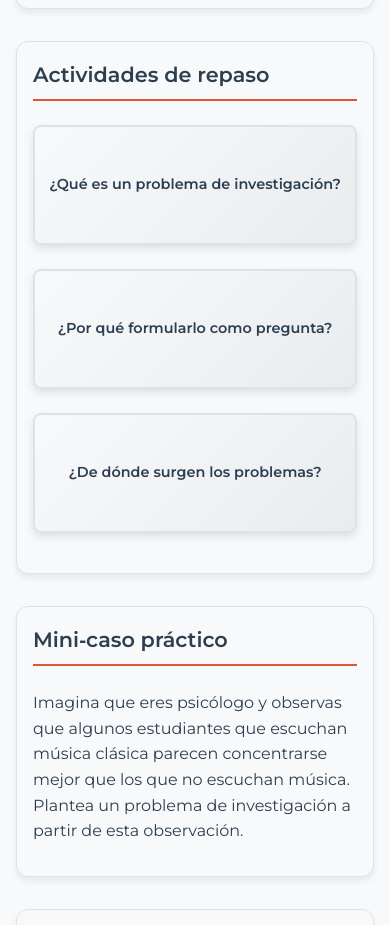
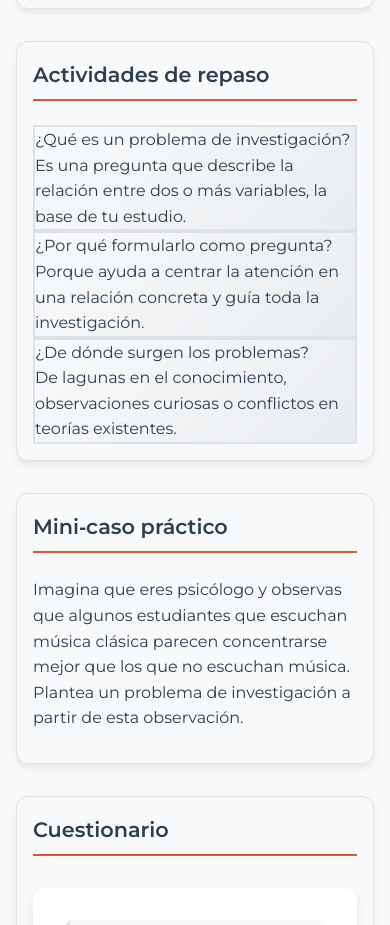
Before and after one commit to emorito/meto2psico25, a plain HTML site: page modules/modulo1.html in a window 390 px wide. Shown: the part 948-1873 px from the top of the page. Drawn offline with Linux system fonts and the light colour scheme.

Commit message:
Update modules.css

```diff
--- a/assets/css/modules.css
+++ b/assets/css/modules.css
@@ -4,11 +4,12 @@
  * Este archivo contiene todos los estilos necesarios para que las páginas
  * de los módulos se vean correctamente. Incluye estilos para:
  * - Contenedores y secciones
- * - Tarjetas de repaso (flip-cards)
  * - Videos, PDFs y elementos multimedia
  * - Quizzes y simulaciones
  * - Sección NotebookLM
  * - Enlaces de navegación
+ *
+ * NOTA: Las flip-cards han sido movidas a flip-cards.css
  */
 
 /* ========================================
@@ -97,69 +98,6 @@ body[data-module-slug] {
 }
 
 /* ========================================
-   TARJETAS DE REPASO (FLIP CARDS) - VERSIÓN CORREGIDA
-======================================== */
-
-.flip-container {
-    perspective: 1000px;
-    margin-bottom: 1.5rem;
-}
-
-.flip-card {
-    width: 100%;
-    height: 200px;
-    position: relative;
-    transform-style: preserve-3d;
-    transition: transform 0.6s, box-shadow 0.3s ease;
-    cursor: pointer;
-    border-radius: 8px;
-    overflow: hidden;
-    box-shadow: 0 4px 8px rgba(0, 0, 0, 0.1);
-}
-
-/* CORRECCIÓN CRÍTICA: Eliminar transform en hover que rompe el efecto 3D */
-.flip-card:hover {
-    box-shadow: 0 8px 16px rgba(0, 0, 0, 0.15);
-    /* NO usar transform aquí - eso rompe la rotación 3D */
-}
-
-.flip-card.is-flipped {
-    transform: rotateY(180deg);
-}
-
-/* CORRECCIÓN: Mantener la rotación incluso en hover cuando está girada */
-.flip-card.is-flipped:hover {
-    transform: rotateY(180deg);
-}
-
-.flip-card-front,
-.flip-card-back {
-    position: absolute;
-    width: 100%;
-    height: 100%;
-    backface-visibility: hidden;
-    display: flex;
-    align-items: center;
-    justify-content: center;
-    text-align: center;
-    padding: 1.5rem;
-    border-radius: 8px;
-    font-weight: 600;
-    font-size: 1.1rem;
-}
-
-.flip-card-front {
-    background: linear-gradient(135deg, #636B2F, #E35336);
-    color: white;
-}
-
-.flip-card-back {
-    background: linear-gradient(135deg, #C0672A, #636B2F);
-    color: white;
-    transform: rotateY(180deg);
-}
-
-/* ========================================
    QUIZZES
 ======================================== */
 
@@ -184,10 +122,13 @@ body[data-module-slug] {
 .quiz-options {
     list-style: none;
     padding: 0;
+    display: flex;
+    flex-direction: column;
+    gap: 0.75rem;
 }
 
 .quiz-options li {
-    margin-bottom: 0.8rem;
+    margin-bottom: 0.6rem;
 }
 
 .quiz-options label {
@@ -429,16 +370,6 @@ body[data-module-slug] {
         height: 400px;
     }
 
-    .flip-card {
-        height: 150px;
-    }
-
-    .flip-card-front,
-    .flip-card-back {
-        font-size: 1rem;
-        padding: 1rem;
-    }
-
     .decision-step {
         padding: 1.5rem;
     }
@@ -468,16 +399,6 @@ body[data-module-slug] {
 
     .pdf {
         height: 300px;
-    }
-
-    .flip-card {
-        height: 120px;
-    }
-
-    .flip-card-front,
-    .flip-card-back {
-        font-size: 0.9rem;
-        padding: 0.8rem;
     }
 
     .quiz-question {
```
